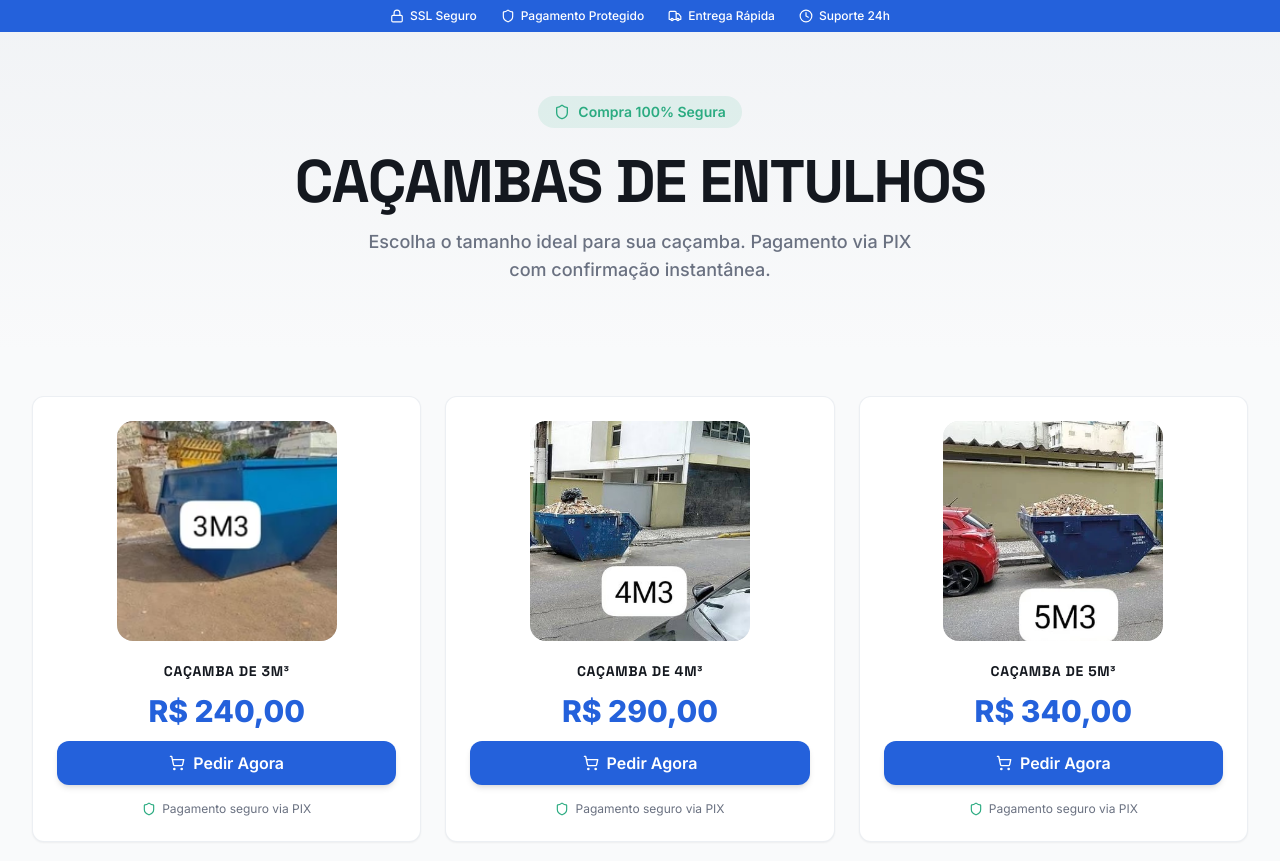
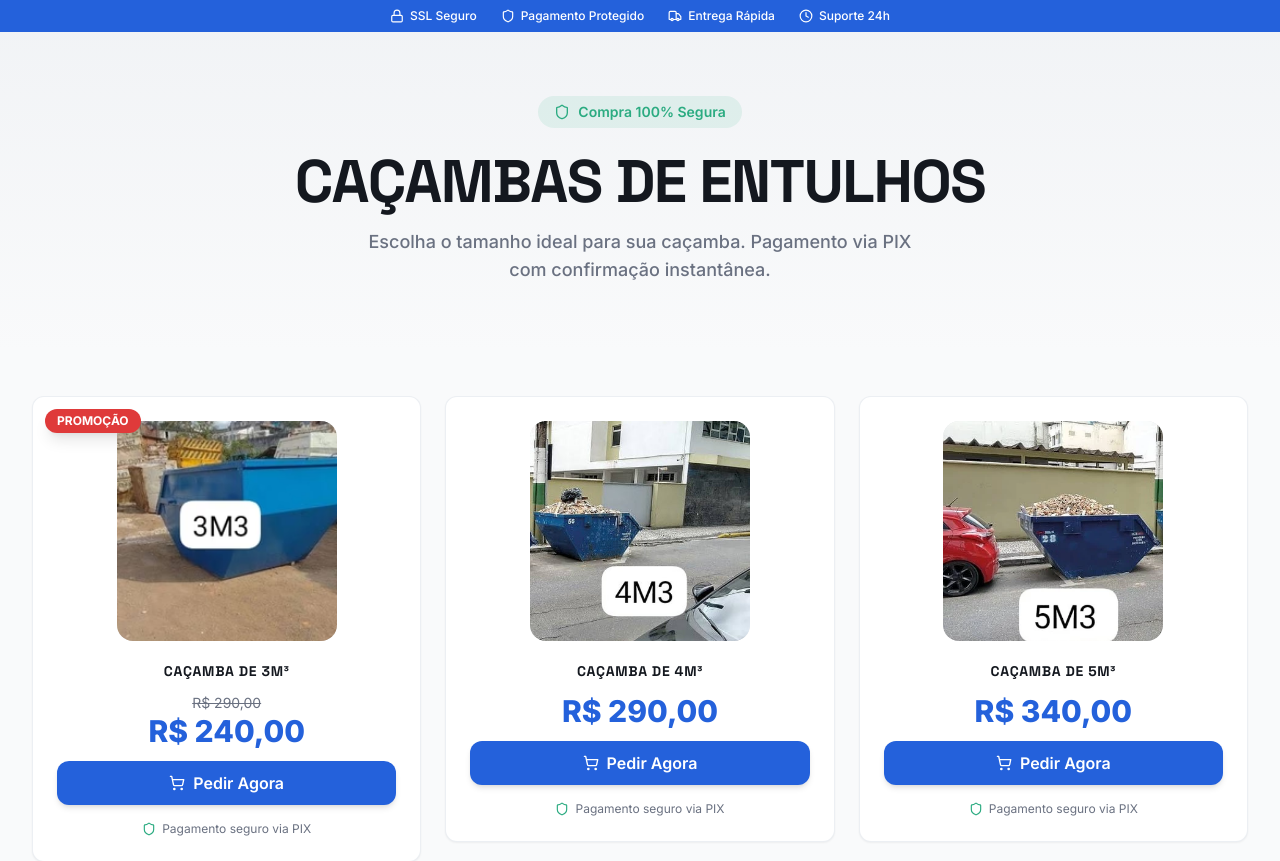
Before and after one commit to elianasilva1266-cmyk/getnetrise, a React (Vite) app: page / in a window 1280 px wide. Shown: the top 861 px of the page. Built offline with nearby package versions, Linux system fonts and the light colour scheme; the HTML template or start-up script is replaced by a standard one.

Commit message:
Add promotion to 3m³ in listing
Co-authored-by: elianasilva1266-cmyk <237103208+elianasilva1266-cmyk@users.noreply.github.com>

```diff
--- a/src/pages/Index.tsx
+++ b/src/pages/Index.tsx
@@ -14,6 +14,7 @@ const Index = () => {
       title: "CAÇAMBA DE 3M³",
       size: "3m³",
       price: "R$ 240,00",
+      originalPrice: "R$ 290,00",
       image: cacamba3m,
     },
     {
```
